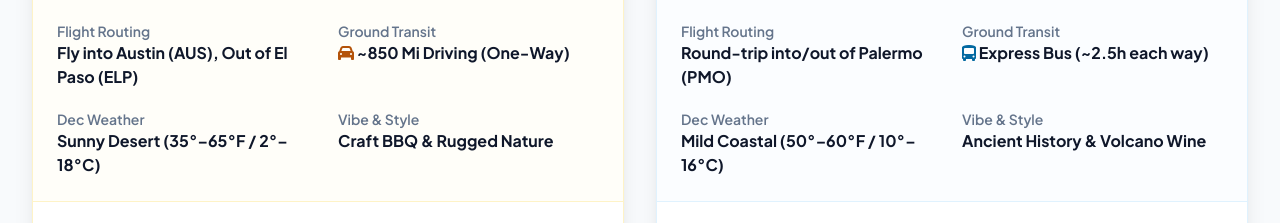
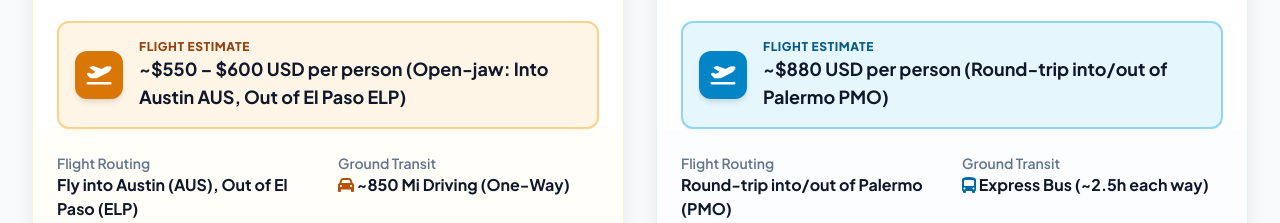
Before and after one commit to jamescchen/sb, a plain HTML site: page index.html in a window 1280 px wide. Shown: the part 545-768 px from the top of the page. Drawn offline with nearby package versions, Linux system fonts and the light colour scheme; a web font is replaced by a local one.

Commit message:
Update index.html

```diff
--- a/index.html
+++ b/index.html
@@ -159,6 +159,17 @@
                     <p class="text-amber-100 text-base sm:text-lg mt-2 font-medium" data-i18n="trip_a_route">Austin (AUS) → Big Bend National Park → White Sands National Park → El Paso (ELP)</p>
                 </div>
 
+                <!-- Independent Flight Cost Banner (Trip A) -->
+                <div class="m-6 mb-0 p-4 rounded-xl bg-amber-500/10 border-2 border-amber-500/40 flex items-center gap-4 shadow-sm">
+                    <div class="w-12 h-12 rounded-xl bg-amber-600 text-white flex items-center justify-center shrink-0 text-xl shadow-md">
+                        <i class="fa-solid fa-plane-departure"></i>
+                    </div>
+                    <div>
+                        <span class="text-xs font-black uppercase tracking-wider text-amber-800 block" data-i18n="flight_cost_label">Flight Estimate</span>
+                        <p class="text-base sm:text-lg font-bold text-slate-900 leading-snug" data-i18n="trip_a_flight_cost_desc">~$550 – $600 USD per person (Open-jaw: Into Austin AUS, Out of El Paso ELP)</p>
+                    </div>
+                </div>
+
                 <div class="p-6 grid grid-cols-2 gap-5 bg-amber-50/30 text-base border-b border-amber-100">
                     <div>
                         <span class="text-sm text-slate-500 block font-semibold" data-i18n="meta_flights">Flight Routing</span>
@@ -216,6 +227,17 @@
                     </div>
                     <h2 class="text-3xl sm:text-4xl font-bold font-serif" data-i18n="trip_b_title">Sicily, Italy</h2>
                     <p class="text-sky-100 text-base sm:text-lg mt-2 font-medium" data-i18n="trip_b_route">Palermo (PMO) Round-trip • Express Bus to/from Catania & Mount Etna</p>
+                </div>
+
+                <!-- Independent Flight Cost Banner (Trip B) -->
+                <div class="m-6 mb-0 p-4 rounded-xl bg-sky-500/10 border-2 border-sky-500/40 flex items-center gap-4 shadow-sm">
+                    <div class="w-12 h-12 rounded-xl bg-sky-600 text-white flex items-center justify-center shrink-0 text-xl shadow-md">
+                        <i class="fa-solid fa-plane-departure"></i>
+                    </div>
+                    <div>
+                        <span class="text-xs font-black uppercase tracking-wider text-sky-800 block" data-i18n="flight_cost_label">Flight Estimate</span>
+                        <p class="text-base sm:text-lg font-bold text-slate-900 leading-snug" data-i18n="trip_b_flight_cost_desc">~$880 USD per person (Round-trip into/out of Palermo PMO)</p>
+                    </div>
                 </div>
 
                 <div class="p-6 grid grid-cols-2 gap-5 bg-sky-50/30 text-base border-b border-sky-100">
@@ -869,9 +891,12 @@
                 trip_a_tag: "Option A • One-Way Road Trip",
                 trip_a_title: "Texas & New Mexico",
                 trip_a_route: "Austin (AUS) → Big Bend National Park → White Sands National Park → El Paso (ELP)",
+                flight_cost_label: "Flight Cost Estimate",
+                trip_a_flight_cost_desc: "~$550 – $600 USD per person (Open-jaw: Into Austin AUS, Out of El Paso ELP)",
                 trip_b_tag: "Option B • Island Loop",
                 trip_b_title: "Sicily, Italy",
                 trip_b_route: "Palermo (PMO) Round-trip • Express Bus to/from Catania & Mount Etna",
+                trip_b_flight_cost_desc: "~$880 USD per person (Round-trip into/out of Palermo PMO)",
                 meta_flights: "Flight Routing",
                 meta_transit: "Ground Transit",
                 meta_weather: "Dec Weather",
@@ -1021,9 +1046,12 @@
                 trip_a_tag: "選項 A • 單向公路之旅",
                 trip_a_title: "德州與新墨西哥州",
                 trip_a_route: "奧斯汀 (AUS) → 大班德國家公園 → 白沙國家公園 → 埃爾帕索 (ELP)",
+                flight_cost_label: "預估機票費用",
+                trip_a_flight_cost_desc: "每人約 $550 – $600 美元（單向票：奧斯汀 AUS 進、埃爾帕索 ELP 出）",
                 trip_b_tag: "選項 B • 義大利島嶼環遊",
                 trip_b_title: "義大利西西里島",
                 trip_b_route: "巴勒摩 (PMO) 機場來回 • 城際長途巴士往返卡塔尼亞與埃特納火山",
+                trip_b_flight_cost_desc: "每人約 $880 美元（巴勒摩 PMO 機場原機來回）",
                 meta_flights: "航班規劃",
                 meta_transit: "地面交通",
                 meta_weather: "12月氣候",
```
